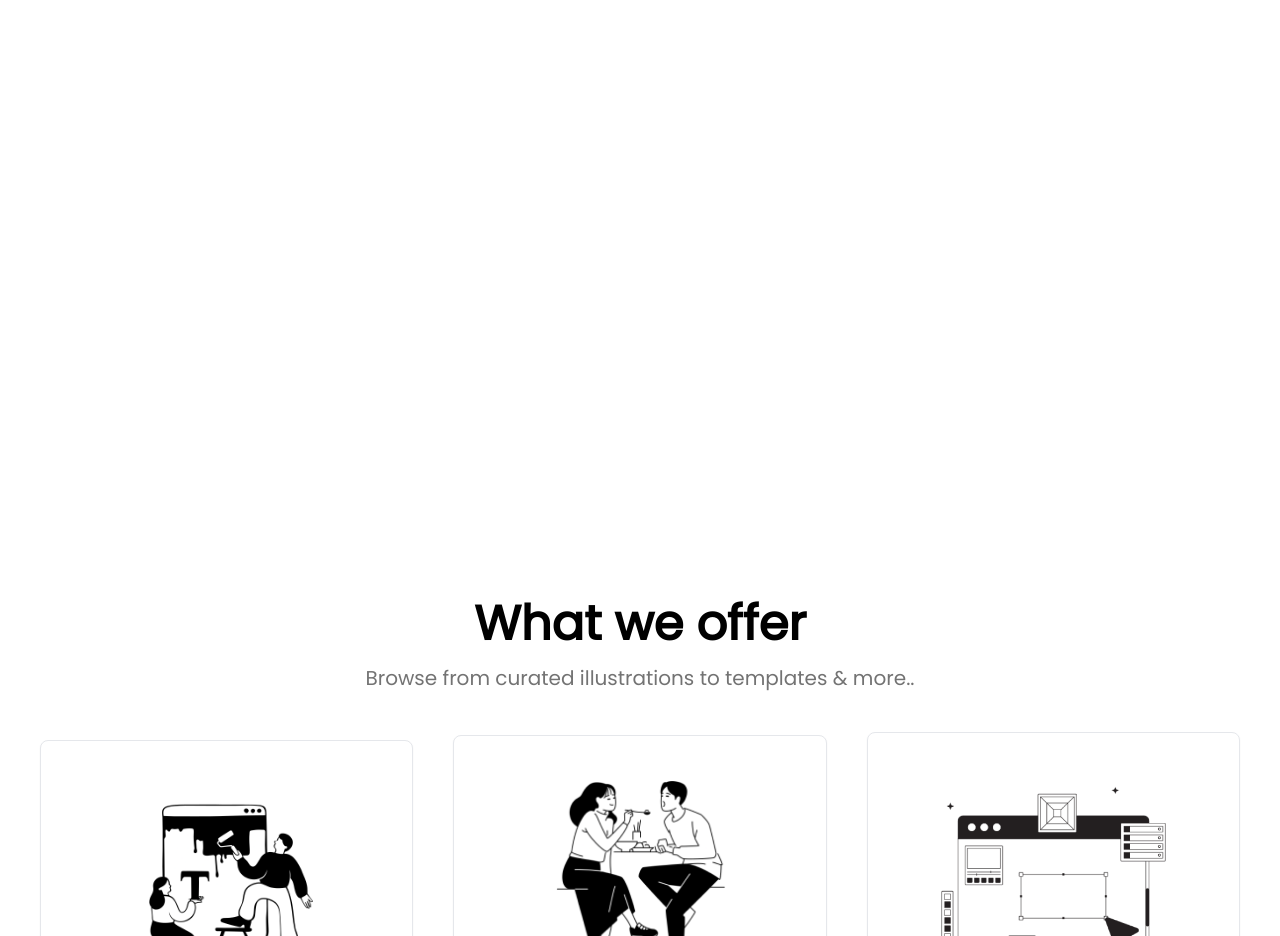
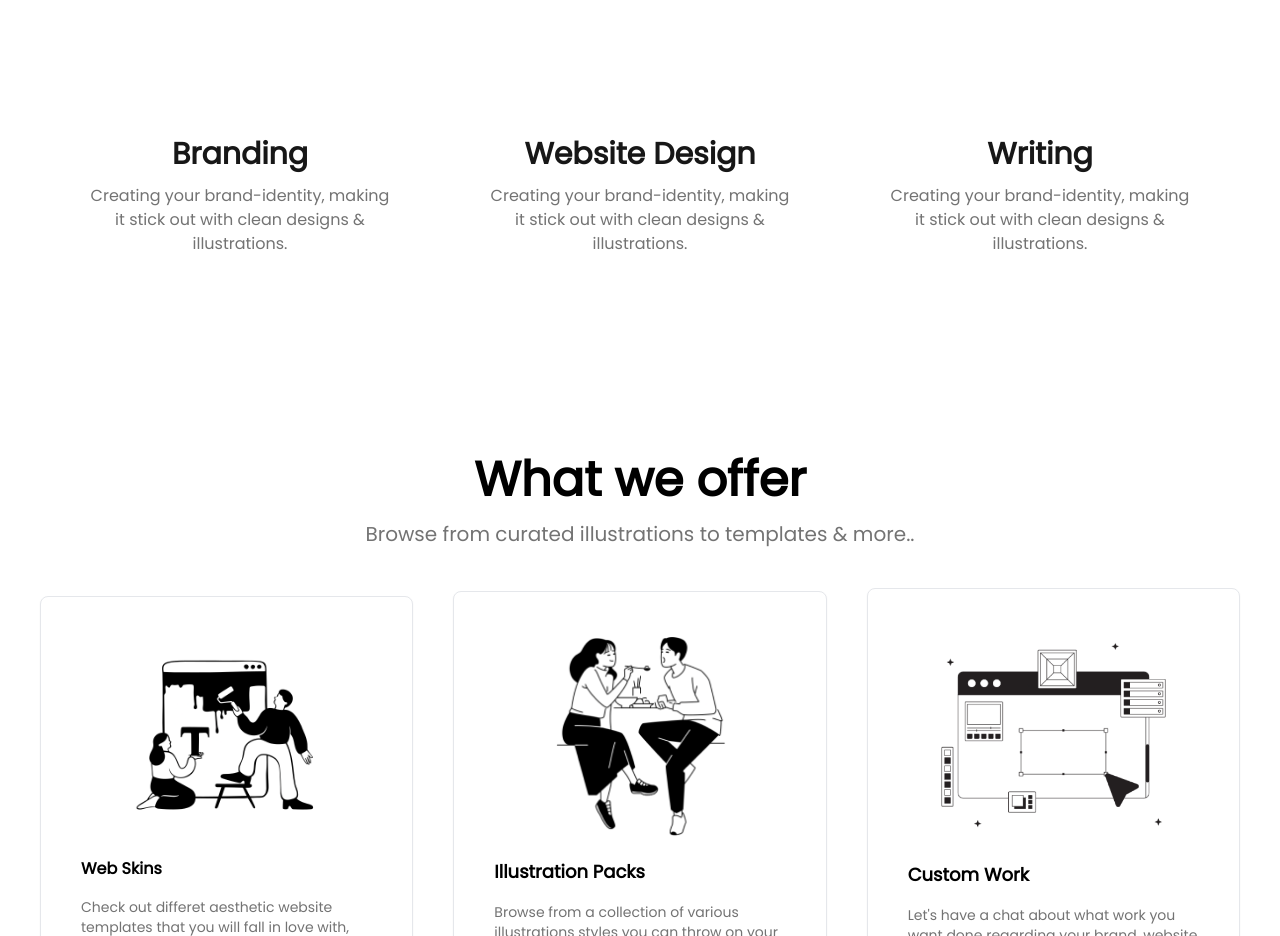
Before and after one commit to VelpCode/PaperWeb-Studio, a Next.js app in the folder scroll-ace/: page / in a window 1280 px wide. Shown: the part 2520-3456 px from the top of the page. Built offline with nearby package versions, Linux system fonts and the light colour scheme.

Commit message:
secadjust

```diff
--- /dev/null
+++ b/scroll-ace/app/components/global/subdesc.tsx
@@ -0,0 +1,26 @@
+import React from 'react'
+
+const subdesc = () => {
+  return (
+    <div>
+        <div className="container mb-[200px] flex justify-around">
+            <div className="boxes grid grid-cols-3 items-center align-middle gap-[100px]">
+                <div className="box max-w-[300px] flex flex-col items-center align-middle ">
+                        <h1 className='text-3xl font-semibold text-neutral-900 items-center mb-3'>Branding</h1>
+                        <p className='items-center align-middle text-center text-neutral-500'>Creating your brand-identity, making it stick out with clean designs & illustrations.</p>
+                </div>
+                <div className="box max-w-[300px] flex flex-col items-center align-middle">
+                        <h1 className='text-3xl font-semibold text-neutral-900 items-center mb-3'>Website Design</h1>
+                        <p className='items-center align-middle text-center text-neutral-500'>Creating your brand-identity, making it stick out with clean designs & illustrations.</p>
+                </div>
+                <div className="box max-w-[300px] flex flex-col items-center align-middle ">
+                        <h1 className='text-3xl font-semibold text-neutral-900 items-center mb-3'>Writing</h1>
+                        <p className='items-center align-middle text-center text-neutral-500'>Creating your brand-identity, making it stick out with clean designs & illustrations.</p>
+                </div>
+            </div>
+        </div>
+    </div>
+  )
+}
+
+export default subdesc
--- a/scroll-ace/app/components/ui/hero-parallax.tsx
+++ b/scroll-ace/app/components/ui/hero-parallax.tsx
@@ -58,7 +58,7 @@ export const HeroParallax = ({
   return (
     <div
       ref={ref}
-      className="h-[230vh] py-40 overflow-hidden  antialiased relative flex flex-col self-auto [perspective:1000px] [transform-style:preserve-3d]"
+      className="py-40 overflow-hidden  antialiased relative flex flex-col self-auto [perspective:1000px] [transform-style:preserve-3d]"
     >
       <Header />
       <motion.div
--- a/scroll-ace/app/page.tsx
+++ b/scroll-ace/app/page.tsx
@@ -6,6 +6,7 @@ import Navbar from "./components/global/navbar";
 import Paper from '../public/paper.png'
 import Background from '../public/background.png'
 import { ThreeDCardDemo } from "./components/3dcard";
+import Subdesc from "./components/global/subdesc";
 
 export default function Home() {
   return (
@@ -16,6 +17,7 @@ export default function Home() {
         <Navbar />
         <HeroScrollDemo />
         <HeroParallaxDemo />
+        <Subdesc />
         <div>
          <div className="offer items-center flex flex-col justify-center">
           <div className="h1 text-5xl font-bold">What we offer</div>
```
